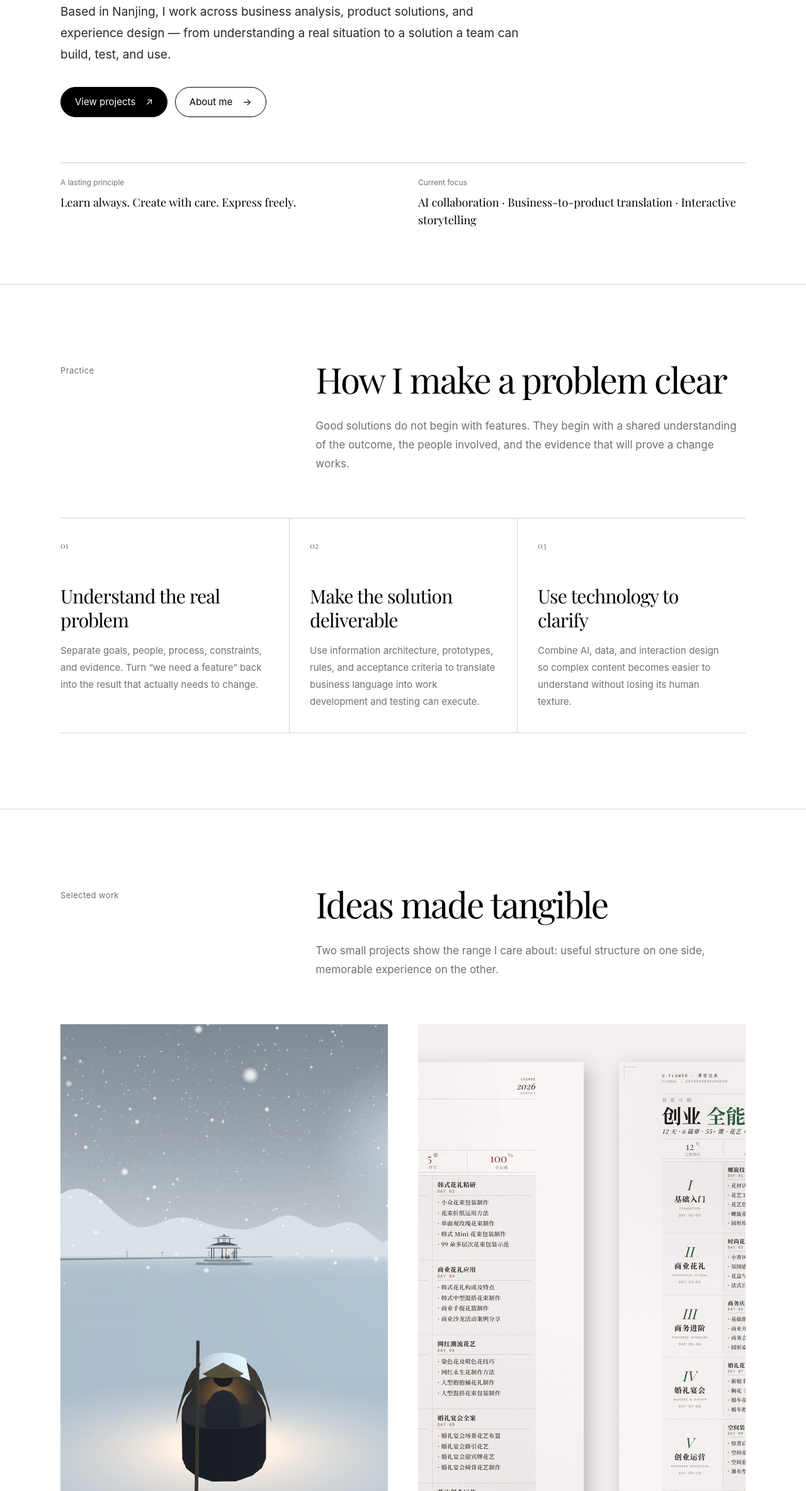
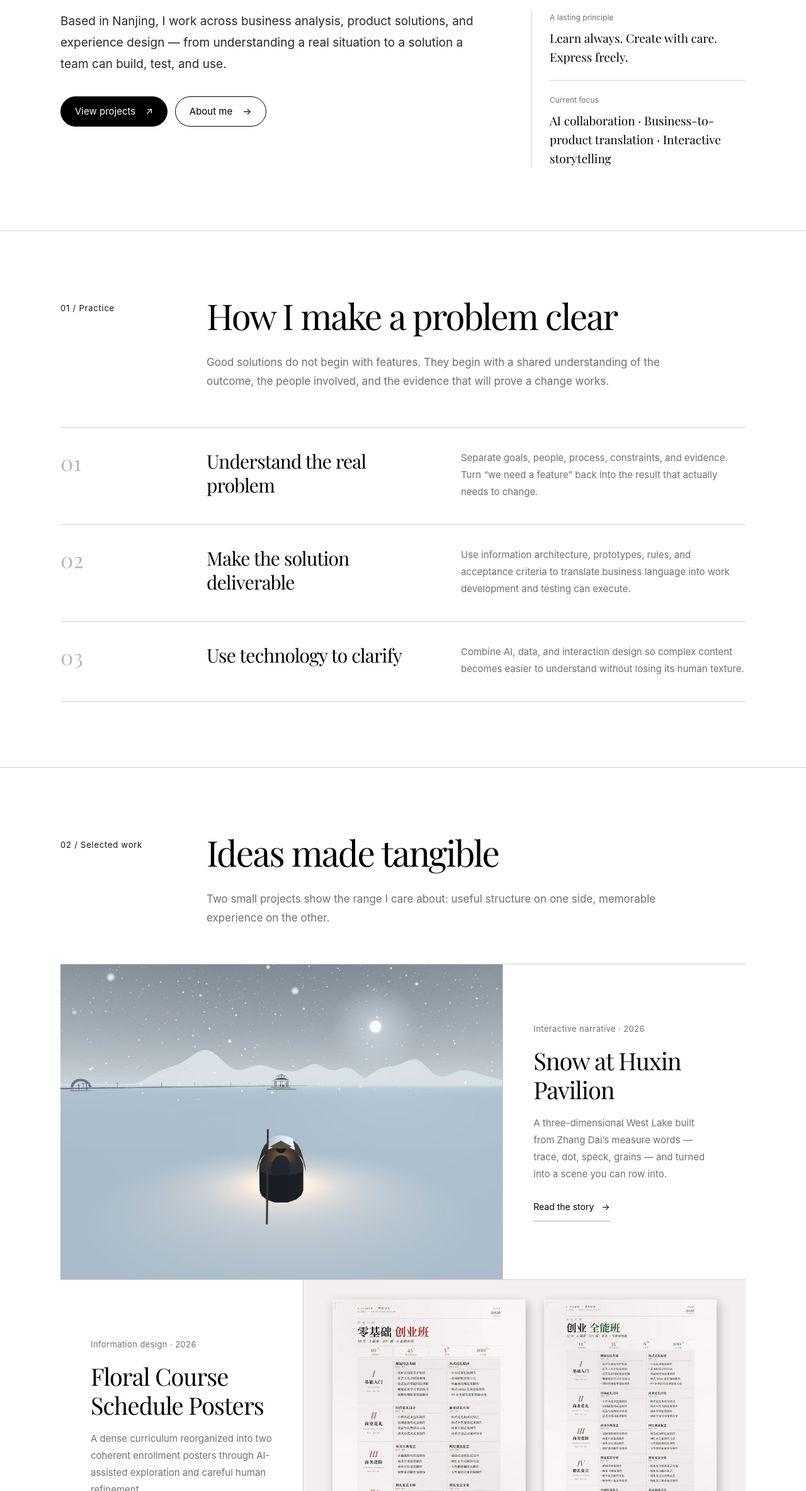
Before and after one commit to SacharnYan/personal-site, an Astro site: page /en in a window 1280 px wide. Shown: the part 433-2800 px from the top of the page at 63% size. Built offline with nearby package versions, Linux system fonts and the light colour scheme; Astro itself is replaced by a stand-in of ours.

Commit message:
refine homepage editorial rhythm

```diff
--- a/scripts/verify-i18n.mjs
+++ b/scripts/verify-i18n.mjs
@@ -48,8 +48,8 @@ const enHome = await pg.evaluate(() => ({
   nav: [...document.querySelectorAll('.menu-link')].map(a => a.textContent),
   primaryNav: [...document.querySelectorAll('.primary-nav-link')].map(a => a.textContent),
   copy: document.querySelector('.footer-copy')?.textContent,
-  firstCard: document.querySelector('.project-card h3')?.textContent,
-  cta: document.querySelector('.project-card .text-link')?.textContent,
+  firstCard: document.querySelector('.project-story h3')?.textContent,
+  cta: document.querySelector('.project-story .text-link')?.textContent,
   homeVideos: document.querySelectorAll('video').length,
   og: document.querySelector('meta[property="og:image"]')?.getAttribute('content'),
 }));
--- a/scripts/verify-site-overhaul.mjs
+++ b/scripts/verify-site-overhaul.mjs
@@ -52,7 +52,7 @@ try {
       rect: link.getBoundingClientRect().toJSON(),
     })),
     practiceCount: document.querySelectorAll('.practice-item').length,
-    projectCount: document.querySelectorAll('.project-card').length,
+    projectCount: document.querySelectorAll('.project-story').length,
     collectionCount: document.querySelectorAll('.collection-item').length,
     videos: document.querySelectorAll('video').length,
     overflow: document.documentElement.scrollWidth > window.innerWidth,
--- a/src/components/pages/Home.astro
+++ b/src/components/pages/Home.astro
@@ -20,16 +20,16 @@ const copy = isEn ? {
   principle: 'Learn always. Create with care. Express freely.',
   focusLabel: 'Current focus',
   focus: 'AI collaboration · Business-to-product translation · Interactive storytelling',
-  practiceEyebrow: 'Practice',
+  practiceEyebrow: '01 / Practice',
   practiceTitle: 'How I make a problem clear',
   practiceLead: 'Good solutions do not begin with features. They begin with a shared understanding of the outcome, the people involved, and the evidence that will prove a change works.',
-  featuredEyebrow: 'Selected work',
+  featuredEyebrow: '02 / Selected work',
   featuredTitle: 'Ideas made tangible',
   featuredLead: 'Two small projects show the range I care about: useful structure on one side, memorable experience on the other.',
-  collectionEyebrow: 'Ongoing archive',
+  collectionEyebrow: '03 / Ongoing archive',
   collectionTitle: 'Writing, images, and things worth keeping',
   collectionLead: 'This site is not only a portfolio. It is a working archive of what I make, notice, learn, and return to.',
-  aboutEyebrow: 'About',
+  aboutEyebrow: '04 / About',
   aboutTitle: 'The work makes more sense when you know the path behind it.',
   aboutBody: 'Walk through an interactive timeline, or read the professional profile first. Both lead to the same question: how can complicated systems become experiences people can actually understand?',
   aboutCta: 'Explore my path',
@@ -46,16 +46,16 @@ const copy = isEn ? {
   principle: '终身学习，认真创造，自由表达。',
   focusLabel: '正在关注',
   focus: 'AI 协作 · 业务与产品连接 · 交互叙事',
-  practiceEyebrow: 'Practice',
+  practiceEyebrow: '01 / 方法',
   practiceTitle: '我如何把一件事做清楚',
   practiceLead: '好的方案不从功能清单开始，而从共同理解开始：要改变什么结果、涉及哪些人、受到什么约束，又用什么证据判断它真的有效。',
-  featuredEyebrow: 'Selected work',
+  featuredEyebrow: '02 / 精选项目',
   featuredTitle: '把想法做成可以体验的东西',
   featuredLead: '两个小项目，分别代表我在意的两端：一端是清晰有用的结构，一端是让人愿意停留的体验。',
-  collectionEyebrow: 'Ongoing archive',
+  collectionEyebrow: '03 / 持续记录',
   collectionTitle: '写作、影像，以及值得留下的东西',
   collectionLead: '这里不只是作品集，也是一个持续生长的个人档案：记录我做过什么、看见什么、学到什么，以及反复回到什么。',
-  aboutEyebrow: 'About',
+  aboutEyebrow: '04 / 关于',
   aboutTitle: '知道一段经历，才能更完整地理解一个人为什么这样工作。',
   aboutBody: '你可以先读职业介绍，也可以走进一条可交互的时间线。它们最终指向同一个问题：怎样让复杂的系统，变成真实的人能够理解和使用的体验？',
   aboutCta: '走进我的经历',
@@ -145,10 +145,13 @@ collectionItems.splice(2, 0, {
         <span>{copy.title1}</span>
         <span class="hero-title-muted">{copy.title2}</span>
       </h1>
+      <div class="hero-lower">
+        <div class="hero-maincopy">
           <p class="hero-lead" data-fade>{copy.lead}</p>
           <div class="hero-actions" data-fade>
             <a class="button button-primary" href={href(lang, '/projects/')}>{copy.primary}<span aria-hidden="true">↗</span></a>
             <a class="button button-secondary" href={href(lang, '/about/')}>{copy.secondary}<span aria-hidden="true">→</span></a>
+          </div>
         </div>
         <dl class="hero-meta" data-fade>
           <div>
@@ -160,6 +163,7 @@ collectionItems.splice(2, 0, {
             <dd>{copy.focus}</dd>
           </div>
         </dl>
+      </div>
     </div>
   </section>
 
@@ -193,16 +197,18 @@ collectionItems.splice(2, 0, {
           <p>{copy.featuredLead}</p>
         </div>
       </header>
-      <div class="featured-grid">
-        {featured.map((item) => (
-          <article class="project-card" data-fade>
+      <div class="featured-list">
+        {featured.map((item, index) => (
+          <article class:list={['project-story', { 'is-reverse': index % 2 === 1 }]} data-fade>
             <a href={href(lang, item.href)} class="project-image-link" aria-label={`${item.title} — ${item.cta}`}>
               <img src={item.image} alt={item.alt} width="1440" height="960" loading="lazy" />
             </a>
+            <div class="project-copy">
               <p class="card-meta">{item.meta}</p>
               <h3><a href={href(lang, item.href)}>{item.title}</a></h3>
               <p class="card-body">{item.body}</p>
               <a class="text-link" href={href(lang, item.href)}>{item.cta}<span aria-hidden="true">→</span></a>
+            </div>
           </article>
         ))}
       </div>
@@ -258,7 +264,7 @@ collectionItems.splice(2, 0, {
       <div>
         <h2 id="about-cta-title">{copy.aboutTitle}</h2>
         <p>{copy.aboutBody}</p>
-        <a class="button button-primary" href={href(lang, '/about/')}>{copy.aboutCta}<span aria-hidden="true">→</span></a>
+        <a class="text-link about-link" href={href(lang, '/about/')}>{copy.aboutCta}<span aria-hidden="true">→</span></a>
       </div>
     </div>
   </section>
@@ -306,9 +312,17 @@ collectionItems.splice(2, 0, {
   .hero-title span { display: block; }
   .hero-title-muted { color: var(--color-fg-muted); }
 
+  .hero-lower {
+    display: grid;
+    grid-template-columns: minmax(0, 1.45fr) minmax(300px, .75fr);
+    gap: clamp(56px, 7vw, 104px);
+    align-items: start;
+    margin-top: 48px;
+  }
+
   .hero-lead {
     max-width: 760px;
-    margin: 44px 0 0;
+    margin: 0;
     font-size: 19px;
     line-height: 34px;
     color: #292929;
@@ -341,10 +355,13 @@ collectionItems.splice(2, 0, {
   .button-secondary:hover { background: #f5f5f5; }
 
   .hero-meta {
-    display: grid;
-    grid-template-columns: repeat(2, minmax(0, 1fr));
-    gap: 48px;
-    margin: 72px 0 0;
+    margin: 2px 0 0;
+    padding-left: 28px;
+    border-left: 1px solid var(--color-rule);
+  }
+
+  .hero-meta > div + div {
+    margin-top: 22px;
     padding-top: 22px;
     border-top: 1px solid var(--color-rule);
   }
@@ -359,21 +376,25 @@ collectionItems.splice(2, 0, {
   .hero-meta dd {
     margin: 0;
     font-family: var(--font-display);
-    font-size: 18px;
-    line-height: 28px;
+    font-size: 19px;
+    line-height: 30px;
   }
 
-  .page-section { padding: 120px 96px; }
+  .page-section { padding: 104px 96px; }
   .page-section + .page-section { border-top: 1px solid var(--color-rule); }
 
   .section-heading {
     display: grid;
-    grid-template-columns: 1fr 2fr;
+    grid-template-columns: 168px minmax(0, 1fr);
     gap: 64px;
-    margin-bottom: 72px;
+    margin-bottom: 58px;
   }
 
-  .section-eyebrow { margin: 6px 0 0; }
+  .section-eyebrow {
+    margin: 8px 0 0;
+    color: #111;
+    letter-spacing: .06em;
+  }
 
   .section-heading h2,
   .about-cta h2 {
@@ -396,32 +417,29 @@ collectionItems.splice(2, 0, {
   }
 
   .practice-grid {
-    display: grid;
-    grid-template-columns: repeat(3, minmax(0, 1fr));
     border-top: 1px solid var(--color-rule);
-    border-bottom: 1px solid var(--color-rule);
   }
 
   .practice-item {
-    min-height: 300px;
-    padding: 30px 32px 36px 0;
-  }
-
-  .practice-item + .practice-item {
-    padding-left: 32px;
-    border-left: 1px solid var(--color-rule);
+    display: grid;
+    grid-template-columns: 168px minmax(240px, 340px) minmax(0, 1fr);
+    gap: 64px;
+    align-items: start;
+    padding: 34px 0 38px;
+    border-bottom: 1px solid var(--color-rule);
   }
 
   .practice-item > span {
     font-family: var(--font-display);
-    font-size: 13px;
-    color: var(--color-fg-muted);
+    font-size: 34px;
+    line-height: 42px;
+    color: var(--color-fg-faint);
   }
 
   .practice-item h3,
-  .project-card h3,
+  .project-story h3,
   .collection-copy h3 {
-    margin: 50px 0 16px;
+    margin: 0;
     font-family: var(--font-display);
     font-size: 30px;
     font-weight: 400;
@@ -438,29 +456,51 @@ collectionItems.splice(2, 0, {
     color: var(--color-fg-muted);
   }
 
-  .featured-grid {
+  .featured-list {
+    border-top: 1px solid var(--color-rule);
+  }
+
+  .project-story {
     display: grid;
-    grid-template-columns: repeat(2, minmax(0, 1fr));
-    gap: 48px;
+    grid-template-columns: minmax(0, 1.42fr) minmax(320px, .78fr);
+    min-height: 500px;
+    border-bottom: 1px solid var(--color-rule);
+  }
+
+  .project-story.is-reverse {
+    grid-template-columns: minmax(320px, .78fr) minmax(0, 1.42fr);
+  }
+
+  .project-story.is-reverse .project-image-link { order: 2; }
+  .project-story.is-reverse .project-copy { order: 1; border-left: 0; border-right: 1px solid var(--color-rule); }
+
+  .project-copy {
+    display: flex;
+    flex-direction: column;
+    justify-content: center;
+    align-items: flex-start;
+    padding: 56px 48px;
+    border-left: 1px solid var(--color-rule);
   }
 
   .project-image-link {
     display: block;
+    min-height: 500px;
     overflow: hidden;
     background: #f2f2f2;
   }
 
   .project-image-link img {
     width: 100%;
-    aspect-ratio: 3 / 2;
+    height: 100%;
     object-fit: cover;
     transition: transform 500ms cubic-bezier(.22,1,.36,1), opacity 200ms;
   }
 
   .project-image-link:hover img { transform: scale(1.015); opacity: .92; }
-  .card-meta { margin: 24px 0 0; }
-  .project-card h3 { margin: 10px 0 12px; font-size: 34px; line-height: 42px; }
-  .project-card h3 a:hover { color: var(--color-fg-muted); }
+  .card-meta { margin: 0; }
+  .project-story h3 { margin: 18px 0 16px; font-size: 38px; line-height: 46px; }
+  .project-story h3 a:hover { color: var(--color-fg-muted); }
   .card-body { max-width: 55ch; }
 
   .text-link {
@@ -480,7 +520,7 @@ collectionItems.splice(2, 0, {
   .text-link span { transition: transform 220ms cubic-bezier(.22,1,.36,1); }
   .text-link:hover { color: var(--color-fg-muted); border-color: var(--color-fg-muted); }
   .text-link:hover span { transform: translateX(4px); }
-  .all-projects { margin: 42px 0 0; }
+  .all-projects { display: flex; justify-content: flex-end; margin: 34px 0 0; }
 
   .collection-list { border-top: 1px solid var(--color-rule); }
 
@@ -543,23 +583,30 @@ collectionItems.splice(2, 0, {
   .shelf-mark i:nth-child(5) { height: 70%; }
 
   .about-cta {
-    padding: 120px 96px;
+    padding: 104px 96px;
     border-top: 1px solid var(--color-rule);
-    background: #f5f5f5;
+    background: #fff;
   }
 
   .about-cta-inner {
     display: grid;
-    grid-template-columns: 1fr 2fr;
+    grid-template-columns: 168px minmax(0, 1fr);
     gap: 64px;
   }
 
-  .about-cta .button { margin-top: 34px; }
+  .about-link { margin-top: 30px; }
 
   @media (max-width: 980px) {
     .hero { padding-left: 48px; padding-right: 48px; }
     .page-section,
     .about-cta { padding-left: 48px; padding-right: 48px; }
+    .section-heading,
+    .practice-item,
+    .about-cta-inner { grid-template-columns: 132px minmax(0, 1fr); gap: 40px; }
+    .practice-item p { grid-column: 2; }
+    .project-story,
+    .project-story.is-reverse { grid-template-columns: minmax(0, 1.15fr) minmax(300px, .85fr); }
+    .project-copy { padding: 44px 36px; }
     .collection-item { grid-template-columns: 110px minmax(0, 1fr) 300px; gap: 28px; }
   }
 
@@ -572,15 +619,16 @@ collectionItems.splice(2, 0, {
 
     .hero-kicker { margin-bottom: 26px; }
     .hero-title { font-size: clamp(44px, 13vw, 58px); line-height: 1.04; letter-spacing: -.04em; }
-    .hero-lead { margin-top: 30px; font-size: 16px; line-height: 29px; }
+    .hero-lower { grid-template-columns: 1fr; gap: 40px; margin-top: 30px; }
+    .hero-lead { font-size: 16px; line-height: 29px; }
     .hero-actions { margin-top: 26px; }
     .button { min-height: 46px; padding: 10px 18px; font-size: 14px; }
 
     .hero-meta {
-      grid-template-columns: 1fr;
-      gap: 20px;
-      margin-top: 46px;
-      padding-top: 18px;
+      margin: 0;
+      padding: 18px 0 0;
+      border-top: 1px solid var(--color-rule);
+      border-left: 0;
     }
 
     .hero-meta dd { font-size: 16px; line-height: 26px; }
@@ -588,20 +636,30 @@ collectionItems.splice(2, 0, {
     .about-cta { padding: 80px 24px; }
 
     .section-heading,
-    .about-cta-inner { grid-template-columns: 1fr; gap: 24px; margin-bottom: 48px; }
+    .about-cta-inner { grid-template-columns: 1fr; gap: 20px; margin-bottom: 44px; }
     .section-heading h2,
     .about-cta h2 { font-size: 40px; line-height: 1.12; }
     .section-heading > div > p,
     .about-cta-inner > div > p { margin-top: 20px; font-size: 16px; line-height: 28px; }
 
-    .practice-grid { grid-template-columns: 1fr; }
-    .practice-item,
-    .practice-item + .practice-item { min-height: 0; padding: 28px 0 32px; border-left: 0; }
-    .practice-item + .practice-item { border-top: 1px solid var(--color-rule); }
-    .practice-item h3 { margin-top: 28px; font-size: 27px; line-height: 34px; }
+    .practice-item {
+      grid-template-columns: 48px minmax(0, 1fr);
+      gap: 16px;
+      padding: 28px 0 32px;
+    }
+    .practice-item > span { font-size: 22px; line-height: 30px; }
+    .practice-item h3 { font-size: 27px; line-height: 34px; }
+    .practice-item p { grid-column: 2; }
 
-    .featured-grid { grid-template-columns: 1fr; gap: 64px; }
-    .project-card h3 { font-size: 30px; line-height: 38px; }
+    .project-story,
+    .project-story.is-reverse { grid-template-columns: 1fr; min-height: 0; }
+    .project-story.is-reverse .project-image-link,
+    .project-story.is-reverse .project-copy { order: initial; }
+    .project-story.is-reverse .project-copy,
+    .project-copy { border: 0; }
+    .project-image-link { min-height: 0; aspect-ratio: 3 / 2; }
+    .project-copy { padding: 30px 0 56px; }
+    .project-story h3 { font-size: 30px; line-height: 38px; }
 
     .collection-item {
       grid-template-columns: 62px minmax(0, 1fr);
```
Lines whose indentation alone changed are shown as unchanged.
